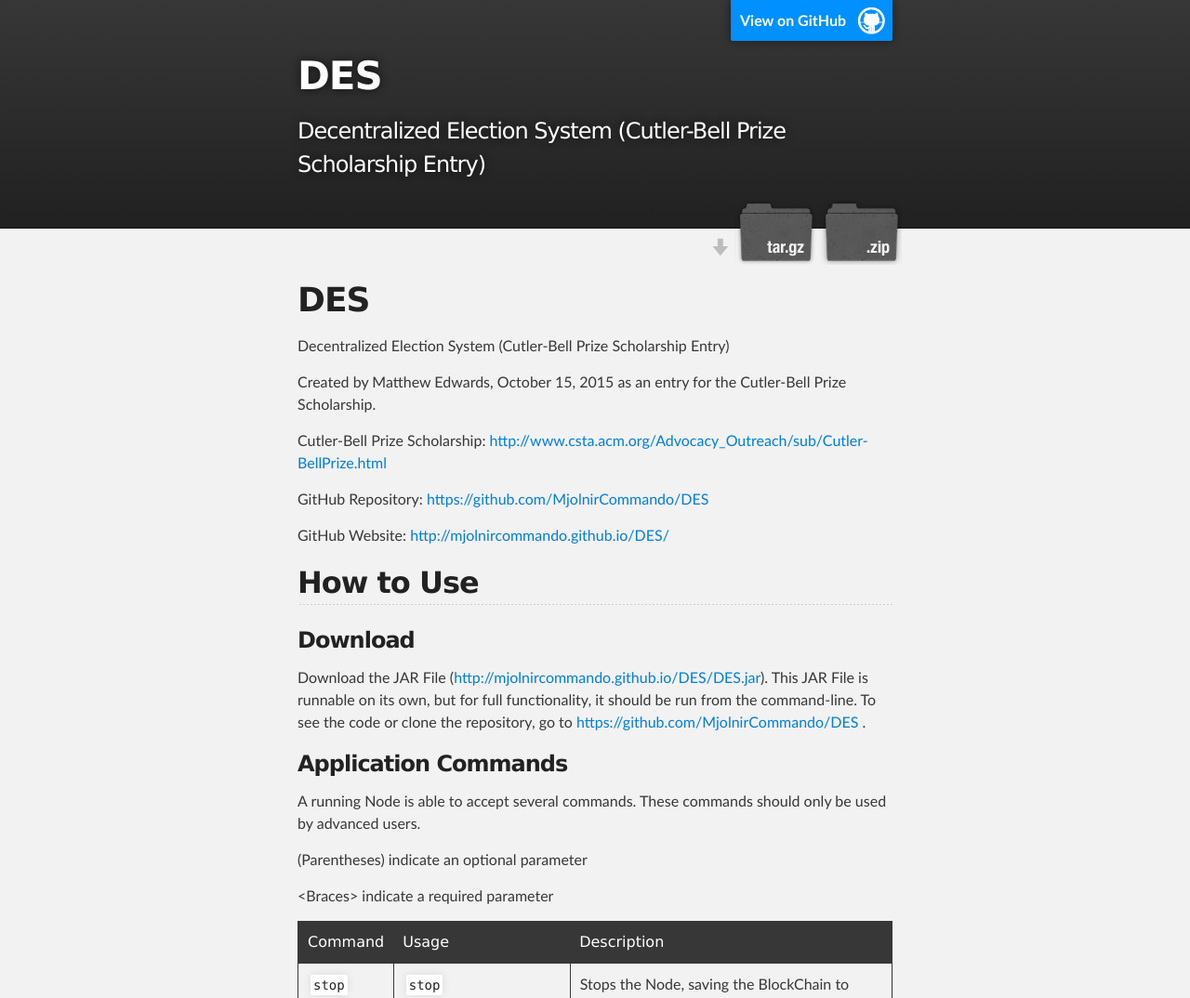
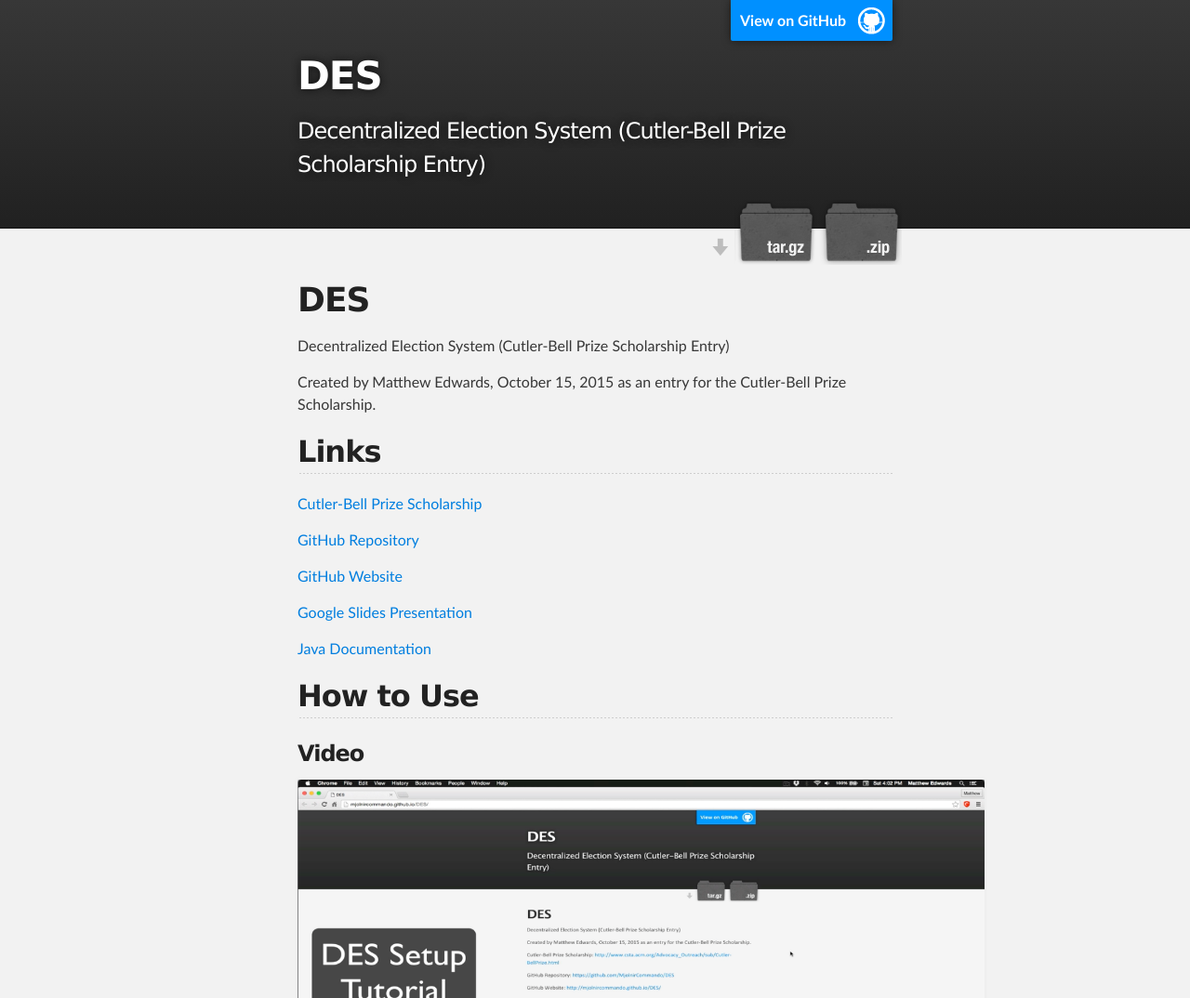
Before and after one commit to MjolnirCommando/DES, a plain HTML site: page index.html in a window 1280 px wide. Shown: the top 1074 px of the page at 93% size. Drawn offline with Linux system fonts and the light colour scheme.

```diff
--- a/index.html
+++ b/index.html
@@ -38,14 +38,26 @@
 
 <p>Created by Matthew Edwards, October 15, 2015 as an entry for the Cutler-Bell Prize Scholarship.</p>
 
-<p>Cutler-Bell Prize Scholarship: <a href="http://www.csta.acm.org/Advocacy_Outreach/sub/Cutler-BellPrize.html">http://www.csta.acm.org/Advocacy_Outreach/sub/Cutler-BellPrize.html</a></p>
+<h2>
+<a id="links" class="anchor" href="#links" aria-hidden="true"><span class="octicon octicon-link"></span></a>Links</h2>
 
-<p>GitHub Repository: <a href="https://github.com/MjolnirCommando/DES">https://github.com/MjolnirCommando/DES</a></p>
+<p><a href="http://www.csta.acm.org/Advocacy_Outreach/sub/Cutler-BellPrize.html">Cutler-Bell Prize Scholarship</a></p>
 
-<p>GitHub Website: <a href="http://mjolnircommando.github.io/DES/">http://mjolnircommando.github.io/DES/</a></p>
+<p><a href="https://github.com/MjolnirCommando/DES">GitHub Repository</a></p>
+
+<p><a href="http://mjolnircommando.github.io/DES/">GitHub Website</a></p>
+
+<p><a href="https://docs.google.com/presentation/d/1Hp62kSNlg7fR3QsJYX39fGhO48mPnoTNf57le9FmlSI/edit?usp=sharing">Google Slides Presentation</a></p>
+
+<p><a href="http://mjolnircommando.github.io/DES/doc/">Java Documentation</a></p>
 
 <h2>
 <a id="how-to-use" class="anchor" href="#how-to-use" aria-hidden="true"><span class="octicon octicon-link"></span></a>How to Use</h2>
+
+<h3>
+<a id="video" class="anchor" href="#video" aria-hidden="true"><span class="octicon octicon-link"></span></a>Video</h3>
+
+<p><a href="http://mjolnircommando.github.io/DES/setup.mov"><img src="http://mjolnircommando.github.io/DES/screenshot-setup.png" alt="Screenshot"></a></p>
 
 <h3>
 <a id="download" class="anchor" href="#download" aria-hidden="true"><span class="octicon octicon-link"></span></a>Download</h3>
```
Also changed, not shown: params.json (+1 -1 lines).
